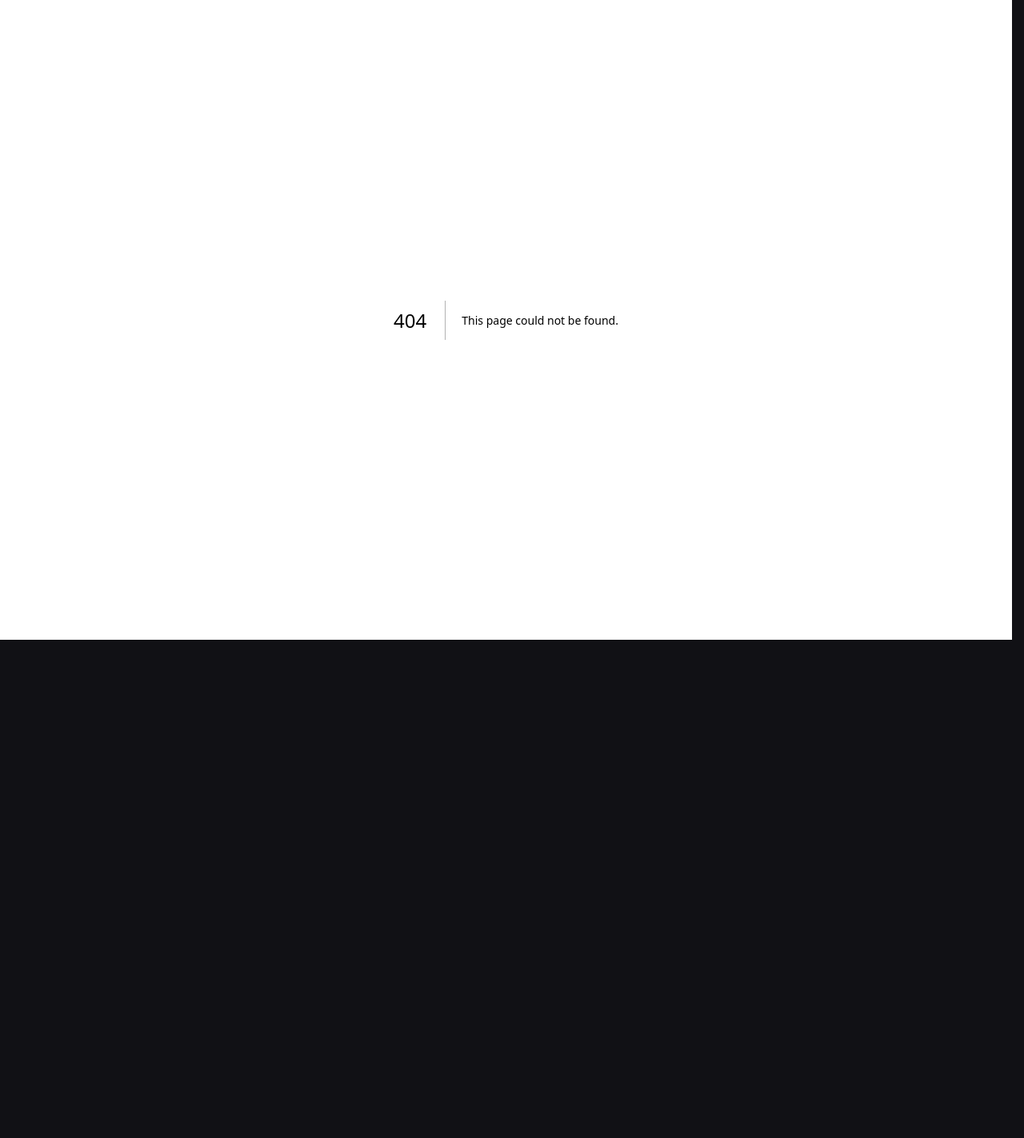
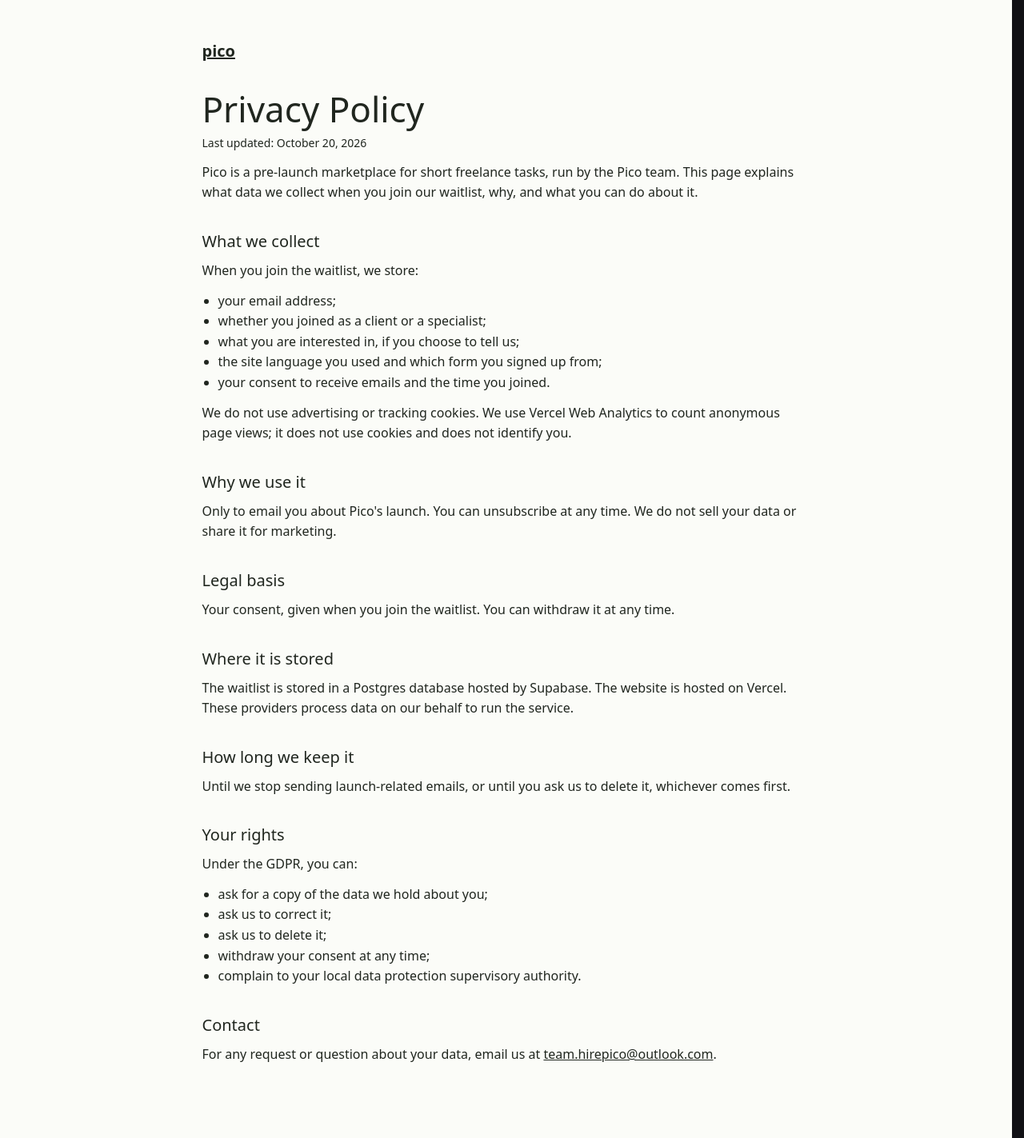
Before and after one commit to voyager556321/pico, a Next.js app in the folder hackathon-krk/web/: page /privacy in a window 1280 px wide. Before the commit this address had no page. Shown: the whole page at 80% size. Before the commit the page ends 800 px from the top, so only its background shows below. Built offline with nearby package versions, Linux system fonts and the light colour scheme.

Commit message:
Add privacy policy, analytics, link preview and favicon

```diff
--- a/hackathon-krk/web/package.json
+++ b/hackathon-krk/web/package.json
@@ -17,6 +17,7 @@
     "@solana/wallet-adapter-react": "^0.15.39",
     "@solana/wallet-adapter-react-ui": "^0.9.39",
     "@solana/web3.js": "^1.98.4",
+    "@vercel/analytics": "^2.0.1",
     "bs58": "^6.0.0",
     "next": "^15.5.2",
     "pg": "8.16.3",
--- /dev/null
+++ b/hackathon-krk/web/src/app/apple-icon.tsx
@@ -0,0 +1,15 @@
+import { ImageResponse } from "next/og";
+
+export const size = { width: 180, height: 180 };
+export const contentType = "image/png";
+
+export default function AppleIcon() {
+  return new ImageResponse(
+    (
+      <div style={{ width: "100%", height: "100%", display: "flex", alignItems: "center", justifyContent: "center", background: "#1f3f24", color: "#fff", fontSize: 120, fontWeight: 800, fontFamily: "sans-serif" }}>
+        P
+      </div>
+    ),
+    size,
+  );
+}
--- a/hackathon-krk/web/src/app/layout.tsx
+++ b/hackathon-krk/web/src/app/layout.tsx
@@ -1,10 +1,29 @@
 import type { Metadata } from "next";
+import { Analytics } from "@vercel/analytics/next";
 import "./globals.css";
 
+const SITE_URL = "https://hirepico.vercel.app";
+const SITE_TITLE = "Pico — Hire fast. Get it done.";
+const SITE_DESCRIPTION =
+  "Deadline close? Get a skill-tested specialist for 1–2 tasks. Work is checked against 3–5 criteria agreed upfront, and you pay only for work that passes review. Tasks from $40.";
+
 export const metadata: Metadata = {
-  title: "Pico — Verified work without hiring",
-  description:
-    "A marketplace for focused short-term work, with verified outcomes and clear delivery criteria.",
+  metadataBase: new URL(SITE_URL),
+  title: SITE_TITLE,
+  description: SITE_DESCRIPTION,
+  openGraph: {
+    title: SITE_TITLE,
+    description: SITE_DESCRIPTION,
+    url: SITE_URL,
+    siteName: "Pico",
+    type: "website",
+    locale: "en_US",
+  },
+  twitter: {
+    card: "summary_large_image",
+    title: SITE_TITLE,
+    description: SITE_DESCRIPTION,
+  },
 };
 
 export default function RootLayout({
@@ -26,7 +45,10 @@ export default function RootLayout({
           rel="stylesheet"
         />
       </head>
-      <body>{children}</body>
+      <body>
+        {children}
+        <Analytics />
+      </body>
     </html>
   );
 }
--- /dev/null
+++ b/hackathon-krk/web/src/app/opengraph-image.tsx
@@ -0,0 +1,73 @@
+import { ImageResponse } from "next/og";
+
+export const alt =
+  "Pico — Hire fast. Get it done. Skill-tested specialists for 1–2 tasks. Tasks from $40, pay only after review.";
+export const size = { width: 1200, height: 630 };
+export const contentType = "image/png";
+
+const GREEN = "#1f3f24";
+const ACCENT = "#3b7a33";
+
+export default function Image() {
+  return new ImageResponse(
+    (
+      <div
+        style={{
+          width: "100%",
+          height: "100%",
+          display: "flex",
+          flexDirection: "column",
+          justifyContent: "space-between",
+          padding: "72px 80px",
+          background: "#ffffff",
+          fontFamily: "sans-serif",
+        }}
+      >
+        <div style={{ display: "flex", alignItems: "center", gap: 20 }}>
+          <div
+            style={{
+              width: 64,
+              height: 64,
+              borderRadius: 16,
+              background: GREEN,
+              color: "#fff",
+              display: "flex",
+              alignItems: "center",
+              justifyContent: "center",
+              fontSize: 40,
+              fontWeight: 800,
+            }}
+          >
+            P
+          </div>
+          <div style={{ fontSize: 44, fontWeight: 800, color: GREEN }}>Pico</div>
+        </div>
+        <div style={{ display: "flex", flexDirection: "column", gap: 24 }}>
+          <div style={{ display: "flex", fontSize: 96, fontWeight: 800, color: "#111", letterSpacing: -3, lineHeight: 1.05 }}>
+            <span style={{ color: ACCENT }}>Hire</span>
+            <span>&nbsp;fast. Get it done.</span>
+          </div>
+          <div style={{ fontSize: 36, color: "#4b5563", maxWidth: 980 }}>
+            A skill-tested specialist for the 1–2 tasks holding up your project.
+          </div>
+        </div>
+        <div style={{ display: "flex" }}>
+          <div
+            style={{
+              display: "flex",
+              padding: "16px 28px",
+              borderRadius: 999,
+              background: "#eaf2e7",
+              color: GREEN,
+              fontSize: 30,
+              fontWeight: 600,
+            }}
+          >
+            Tasks from $40 · Pay only after review
+          </div>
+        </div>
+      </div>
+    ),
+    size,
+  );
+}
--- /dev/null
+++ b/hackathon-krk/web/src/app/privacy/page.tsx
@@ -0,0 +1,73 @@
+import type { Metadata } from "next";
+
+export const metadata: Metadata = {
+  title: "Privacy Policy – Pico",
+  description: "How Pico handles the data you share when joining the waitlist.",
+};
+
+const EMAIL = "team.hirepico@outlook.com";
+
+export default function PrivacyPage() {
+  return (
+    <div className="pico-landing pk-legal">
+      <main className="pk-wrap">
+        <article className="pk-legal-doc">
+          <a href="/" className="pk-legal-back">pico</a>
+          <h1>Privacy Policy</h1>
+          <p className="pk-legal-updated">Last updated: October 20, 2026</p>
+
+          <p>
+            Pico is a pre-launch marketplace for short freelance tasks, run by the Pico team. This page explains
+            what data we collect when you join our waitlist, why, and what you can do about it.
+          </p>
+
+          <h2>What we collect</h2>
+          <p>When you join the waitlist, we store:</p>
+          <ul>
+            <li>your email address;</li>
+            <li>whether you joined as a client or a specialist;</li>
+            <li>what you are interested in, if you choose to tell us;</li>
+            <li>the site language you used and which form you signed up from;</li>
+            <li>your consent to receive emails and the time you joined.</li>
+          </ul>
+          <p>We do not use advertising or tracking cookies. We use Vercel Web Analytics to count anonymous page views; it does not use cookies and does not identify you.</p>
+
+          <h2>Why we use it</h2>
+          <p>
+            Only to email you about Pico&apos;s launch. You can unsubscribe at any time. We do not sell your data or
+            share it for marketing.
+          </p>
+
+          <h2>Legal basis</h2>
+          <p>Your consent, given when you join the waitlist. You can withdraw it at any time.</p>
+
+          <h2>Where it is stored</h2>
+          <p>
+            The waitlist is stored in a Postgres database hosted by Supabase. The website is hosted on Vercel. These
+            providers process data on our behalf to run the service.
+          </p>
+
+          <h2>How long we keep it</h2>
+          <p>
+            Until we stop sending launch-related emails, or until you ask us to delete it, whichever comes first.
+          </p>
+
+          <h2>Your rights</h2>
+          <p>Under the GDPR, you can:</p>
+          <ul>
+            <li>ask for a copy of the data we hold about you;</li>
+            <li>ask us to correct it;</li>
+            <li>ask us to delete it;</li>
+            <li>withdraw your consent at any time;</li>
+            <li>complain to your local data protection supervisory authority.</li>
+          </ul>
+
+          <h2>Contact</h2>
+          <p>
+            For any request or question about your data, email us at <a href={`mailto:${EMAIL}`}>{EMAIL}</a>.
+          </p>
+        </article>
+      </main>
+    </div>
+  );
+}
--- /dev/null
+++ b/hackathon-krk/web/src/app/twitter-image.tsx
@@ -0,0 +1 @@
+export { default, alt, size, contentType } from "./opengraph-image";
--- a/hackathon-krk/web/src/components/LandingSections.tsx
+++ b/hackathon-krk/web/src/components/LandingSections.tsx
@@ -523,6 +523,7 @@ export function LandingSections({ language }: { language: LandingLanguage }) {
               <div>
                 <p>{x.contact}</p>
                 <a href="mailto:team.hirepico@outlook.com">team.hirepico@outlook.com</a>
+                <a href="/privacy">{x.privacy}</a>
               </div>
             </nav>
           </div>
@@ -547,6 +548,7 @@ type FormStatus = "idle" | "submitting" | "success" | "duplicate" | "error";
 
 function WaitlistForm({ language }: { language: LandingLanguage }) {
   const w = WAITLIST_COPY[language];
+  const x = EXTRA_COPY[language];
   const [role, setRole] = useState<WaitlistRole>("client");
   const [email, setEmail] = useState("");
   const [interest, setInterest] = useState("");
@@ -668,7 +670,7 @@ function WaitlistForm({ language }: { language: LandingLanguage }) {
         {submitting ? w.submitting : w.submit}
         {submitting ? null : <ArrowIcon />}
       </button>
-      <p className="pk-form-privacy">{w.consentNote}</p>
+      <p className="pk-form-privacy">{w.consentNote} <a href="/privacy" target="_blank" rel="noopener">{x.privacy}</a></p>
     </form>
     </>
   );
--- a/hackathon-krk/web/src/components/landingSectionsCopy.ts
+++ b/hackathon-krk/web/src/components/landingSectionsCopy.ts
@@ -524,14 +524,15 @@ export type ExtraCopy = {
   helpCenter: string;
   rights: string;
   contact: string;
+  privacy: string;
 };
 
 export const EXTRA_COPY: Record<LandingLanguage, ExtraCopy> = {
-  en: { helpTitle: "Still have a question?", helpCta: "Open help center", product: "Product", account: "Account", company: "Pico", balance: "Balance", activity: "Activity", settings: "Settings", about: "About", helpCenter: "Help center", rights: "All rights reserved.", contact: "Contact" },
-  es: { helpTitle: "¿Te queda alguna duda?", helpCta: "Abrir centro de ayuda", product: "Producto", account: "Cuenta", company: "Pico", balance: "Saldo", activity: "Actividad", settings: "Ajustes", about: "Acerca de", helpCenter: "Centro de ayuda", rights: "Todos los derechos reservados.", contact: "Contacto" },
-  pl: { helpTitle: "Masz jeszcze pytanie?", helpCta: "Otwórz centrum pomocy", product: "Produkt", account: "Konto", company: "Pico", balance: "Saldo", activity: "Aktywność", settings: "Ustawienia", about: "O nas", helpCenter: "Centrum pomocy", rights: "Wszelkie prawa zastrzeżone.", contact: "Kontakt" },
-  de: { helpTitle: "Noch Fragen?", helpCta: "Hilfe-Center öffnen", product: "Produkt", account: "Konto", company: "Pico", balance: "Guthaben", activity: "Aktivität", settings: "Einstellungen", about: "Über uns", helpCenter: "Hilfe-Center", rights: "Alle Rechte vorbehalten.", contact: "Kontakt" },
-  uk: { helpTitle: "Залишилися питання?", helpCta: "Відкрити центр допомоги", product: "Продукт", account: "Акаунт", company: "Pico", balance: "Баланс", activity: "Активність", settings: "Налаштування", about: "Про нас", helpCenter: "Центр допомоги", rights: "Усі права захищено.", contact: "Контакти" },
+  en: { helpTitle: "Still have a question?", helpCta: "Open help center", product: "Product", account: "Account", company: "Pico", balance: "Balance", activity: "Activity", settings: "Settings", about: "About", helpCenter: "Help center", rights: "All rights reserved.", contact: "Contact", privacy: "Privacy Policy" },
+  es: { helpTitle: "¿Te queda alguna duda?", helpCta: "Abrir centro de ayuda", product: "Producto", account: "Cuenta", company: "Pico", balance: "Saldo", activity: "Actividad", settings: "Ajustes", about: "Acerca de", helpCenter: "Centro de ayuda", rights: "Todos los derechos reservados.", contact: "Contacto", privacy: "Política de privacidad" },
+  pl: { helpTitle: "Masz jeszcze pytanie?", helpCta: "Otwórz centrum pomocy", product: "Produkt", account: "Konto", company: "Pico", balance: "Saldo", activity: "Aktywność", settings: "Ustawienia", about: "O nas", helpCenter: "Centrum pomocy", rights: "Wszelkie prawa zastrzeżone.", contact: "Kontakt", privacy: "Polityka prywatności" },
+  de: { helpTitle: "Noch Fragen?", helpCta: "Hilfe-Center öffnen", product: "Produkt", account: "Konto", company: "Pico", balance: "Guthaben", activity: "Aktivität", settings: "Einstellungen", about: "Über uns", helpCenter: "Hilfe-Center", rights: "Alle Rechte vorbehalten.", contact: "Kontakt", privacy: "Datenschutz" },
+  uk: { helpTitle: "Залишилися питання?", helpCta: "Відкрити центр допомоги", product: "Продукт", account: "Акаунт", company: "Pico", balance: "Баланс", activity: "Активність", settings: "Налаштування", about: "Про нас", helpCenter: "Центр допомоги", rights: "Усі права захищено.", contact: "Контакти", privacy: "Політика конфіденційності" },
 };
 
 /* ------------------------------------------------------------------
```
Also changed, not shown: hackathon-krk/web/src/app/icon.tsx (added, +15 -0 lines), hackathon-krk/web/src/app/globals.css, 1 other file (tests, documents, lock files or other folders).
